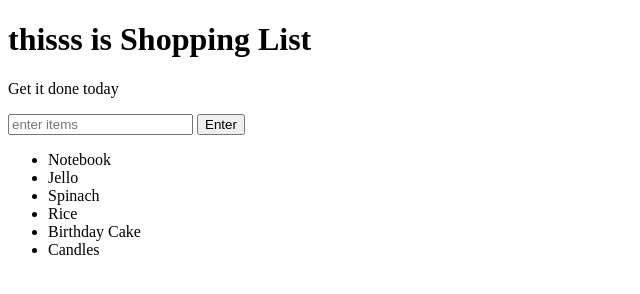
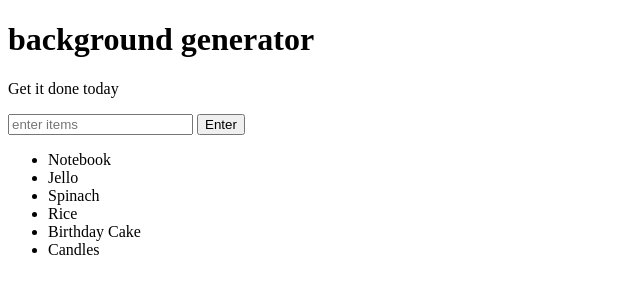
Before and after one commit to umarislam12/Dom, a plain HTML site: page index.html in a window 1280 px wide. Shown: the whole page, without its empty margins (0-640 px from the left). Drawn offline with Linux system fonts and the light colour scheme.

Commit message:
people are not liking the previous feature so I changed it back

```diff
--- a/index.html
+++ b/index.html
@@ -5,7 +5,7 @@
 	<link rel="stylesheet" type="text/css" href="style.css">
 </head>
 <body>
-	<h1>thisss is Shopping List</h1>
+	<h1>background generator</h1>
 	<p id="first">Get it done today</p>
 	<input id="userinput" type="text" placeholder="enter items">
 	<button id="enter">Enter</button>
```
